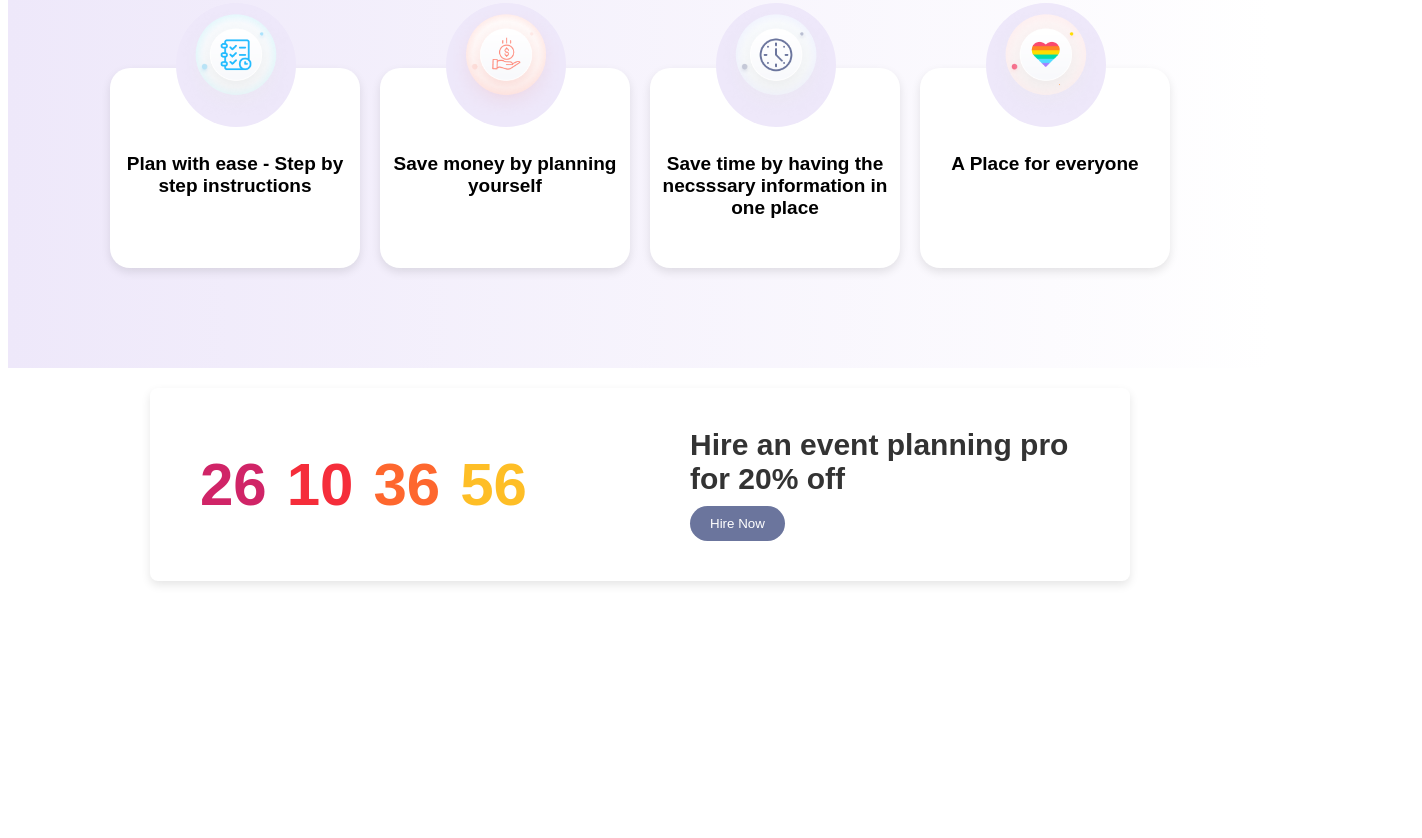
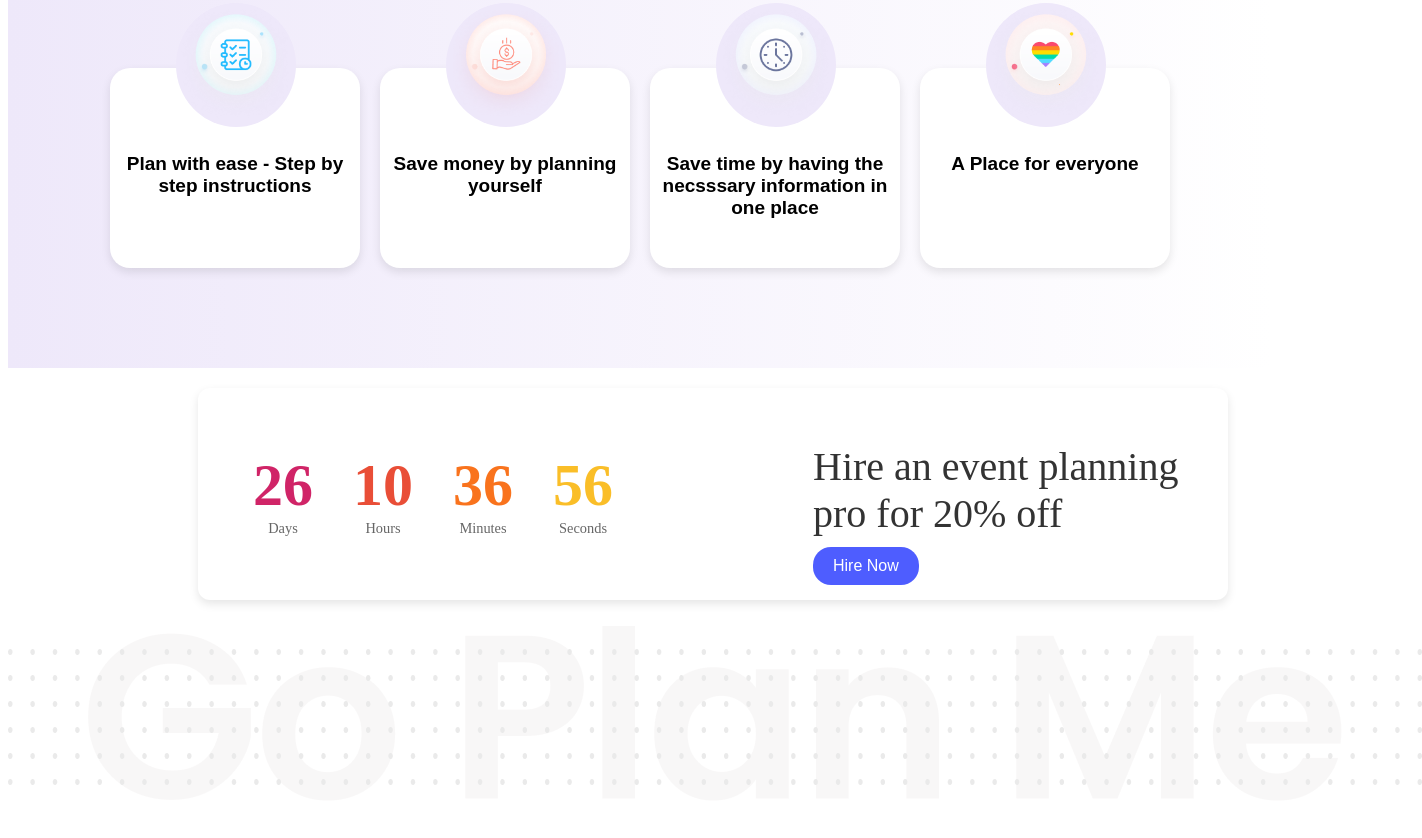
Before and after one commit to tayyabashahzad12/go-plan, a plain HTML site: page index.html in a window 1280 px wide. Shown: the part 396-1234 px from the top of the page, 1422 px wide, since content can reach past the window. Before the commit the page ends 997 px from the top, so only its background shows below. Drawn offline with Linux system fonts and the light colour scheme.

Commit message:
feat:added countdawn

```diff
--- a/index.css
+++ b/index.css
@@ -146,55 +146,56 @@
     font-family: Arial, Helvetica, sans-serif;
 }
 
-
-.countdown-container {
+  .container1{
     display: flex;
     align-items: center;
     justify-content:space-between;
-    padding:40px;
-    font-family: Arial, sans-serif;
-    background-color: #ffffff;
-    box-shadow: 0px 4px 10px rgba(0, 0, 0, 0.1);
-    border-radius: 8px;
-    width:900px;
-    margin: 20px auto;
+    background: #ffffff;
+    border-radius: 12px;
+    box-shadow: 0 4px 10px rgba(0, 0, 0, 0.1);
+    padding: 15px;
+    margin-top: 20px;
+    margin-left: 190px;
+    width: 1000px;
   }
-  .div2{
-    color: #D02467;
-    font-weight: bold;
-    margin: 10px;
-    font-size:60px;
-  }
-
-  .div3{
-    color: #F52D3A;
-  }
-  .div4{
-    color: #FE672E;
-  }
-  .div5{
-    color:#FEBE26;
-  }
-  .div6{
-    display:flex;
-  }
-  .timer{
+  .countdown {
     display: flex;
   }
 
-  .h3 {
-    margin: 0;
-    font-size:30px;
-    color: #333;
-    width:400px;
+  .time-box {
+    text-align: center;
   }
 
-  .hire{
-    margin-top: 10px;
-    padding: 10px 20px;
-    background-color:#6B759D;
+  .number {
+    font-size:60px;
+    font-weight: bold;
+    color: #D02467;
+    margin-left:40px;
+  }
+
+  .label {
+    font-size: 0.9rem;
+    color: #666;
+    display: block;
+    margin-left: 40px;
+  }
+  .div6{
+    margin-left: 40px;
+    text-align: left;
+  }
+
+  .p3 {
+    font-size:40px;
+    width:400px;
+    margin-bottom: 10px;
+    color: #333;
+  }
+
+  .hire-btn {
+    background-color: #4E5DFF;
     color: white;
     border: none;
-    border-radius:18px;
-    cursor: pointer;
+    padding: 10px 20px;
+    font-size: 1rem;
+    border-radius: 18px;
   }
--- a/index.html
+++ b/index.html
@@ -92,19 +92,30 @@
             </div>
         </div>
         </div>
-
-
-        <div class="countdown-container">
-            <div class="timer">
-              <div class="div2">26</div>
-              <div class="div2 div3">10</div>
-              <div class="div2 div4">36</div>
-              <div class="div2 div5">56</div>
+          <div class="container1">
+            <div class="countdown">
+              <div class="time-box">
+                <span class="number">26</span>
+                <span class="label">Days</span>
+              </div>
+              <div class="time-box">
+                <span class="number" style="color: #E94E37;">10</span>
+                <span class="label">Hours</span>
+              </div>
+              <div class="time-box">
+                <span class="number" style="color: #F9731D;">36</span>
+                <span class="label">Minutes</span>
+              </div>
+              <div class="time-box">
+                <span class="number" style="color: #FABE28;">56</span>
+                <span class="label">Seconds</span>
+              </div>
             </div>
-            <div class="promo">
-              <h2 class="h3">Hire an event planning pro for 20% off</h2>
-              <button class="hire">Hire Now</button>
+            <div class="div6">
+              <p class="p3">Hire an event planning pro for 20% off</p>
+              <button class="hire-btn">Hire Now</button>
             </div>
           </div>
+    <img class="img7" src="pictures/go plan me.png" alt="">
 </body>
 </html>
```
Also changed, not shown: pictures/Screenshot (1).png (added), pictures/go plan me.png (added).
